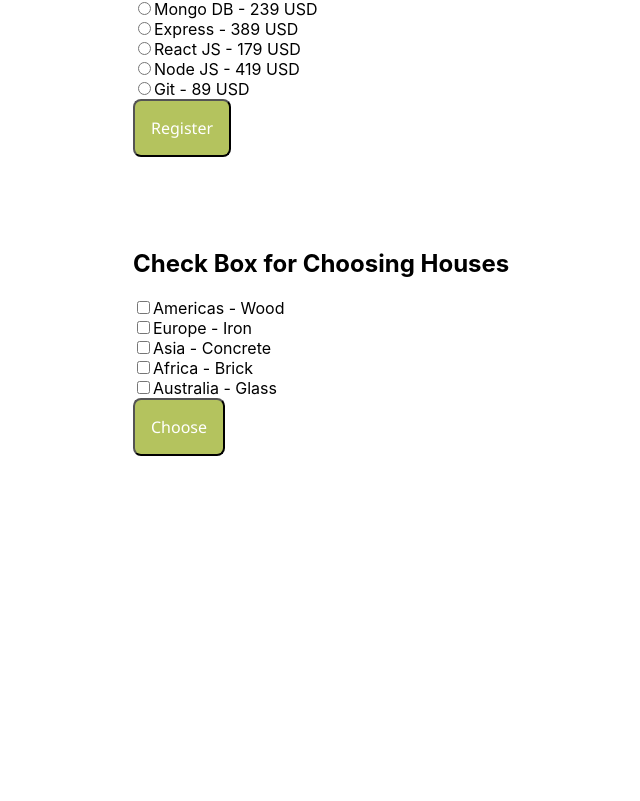
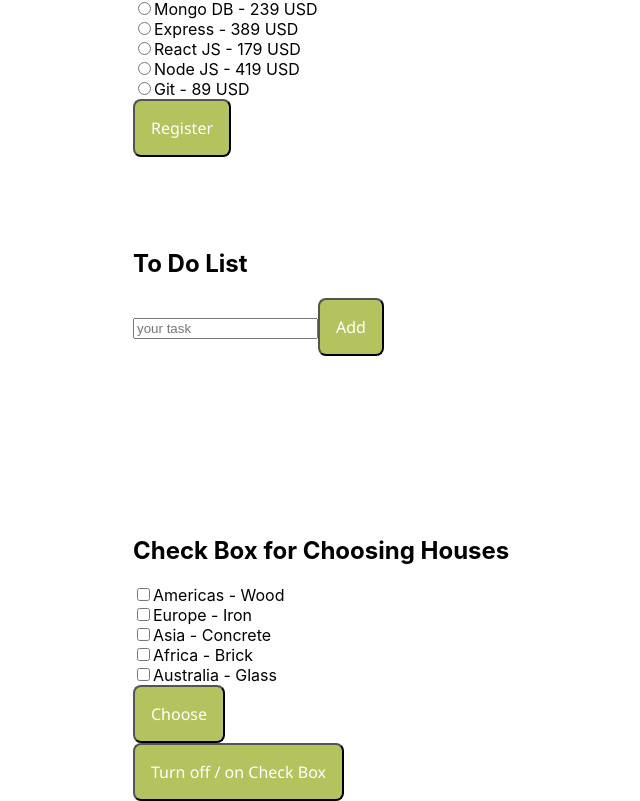
Before and after one commit to work-henry-smith/f8-hooks, a React (Create React App) app: page / in a window 1280 px wide. Shown: the part 869-1670 px from the top of the page, without its empty margins (157-797 px from the left). Before the commit the page ends 1325 px from the top, so only its background shows below. Built offline with nearby package versions, Linux system fonts and the light colour scheme.

Commit message:
toggle another component

```diff
--- a/src/App.js
+++ b/src/App.js
@@ -3,7 +3,8 @@
 import RandomGift from './Hook-State-2';
 import FormSubmitting from './Hook-State-3';
 import RadioCheck from './Hook-State-4';
-import CheckBox from './Hook-State-5';
+import TodoList from './Hook-State-6';
+import Toggle from './Hook-Effect-1';
 
 function App() {
   return (
@@ -13,7 +14,8 @@
       <RandomGift />
       <FormSubmitting />
       <RadioCheck />
-      <CheckBox />
+      <TodoList />
+      <Toggle />
     </div>
   );
 }
--- /dev/null
+++ b/src/Hook-Effect-1.js
@@ -0,0 +1,15 @@
+import {useState} from 'react';
+import CheckBox from './Hook-State-5';
+
+const Toggle = () => {
+    const [display, setDisplay] = useState(true);
+
+    return (
+        <div className='page-body'>
+            {display && <CheckBox />}
+            <button className='button' onClick={() => setDisplay(!display)}>Turn off / on Check Box</button>
+        </div>
+    )
+};
+
+export default Toggle;
--- /dev/null
+++ b/src/Hook-State-6.js
@@ -0,0 +1,28 @@
+import {useState} from 'react';
+
+const TodoList = () => {
+    const [type, setType] = useState('');
+    const [jobs, setJobs] = useState([]);
+
+    const SubmitHandle = () => {
+        setJobs(prev => [...prev,type])
+        setType('')
+    };
+
+    return (
+        <div className='page-body'>
+            <h2>To Do List</h2>
+            <input placeholder='your task' value={type} onChange={e => setType(e.target.value)} />
+            <button className='button' onClick={SubmitHandle}>Add</button>
+
+            <ul>
+                {jobs.map((job, index) => (
+                    <li key={index}>{job}</li>
+                ))}
+
+            </ul>
+        </div>
+    )
+};
+
+export default TodoList;
```
